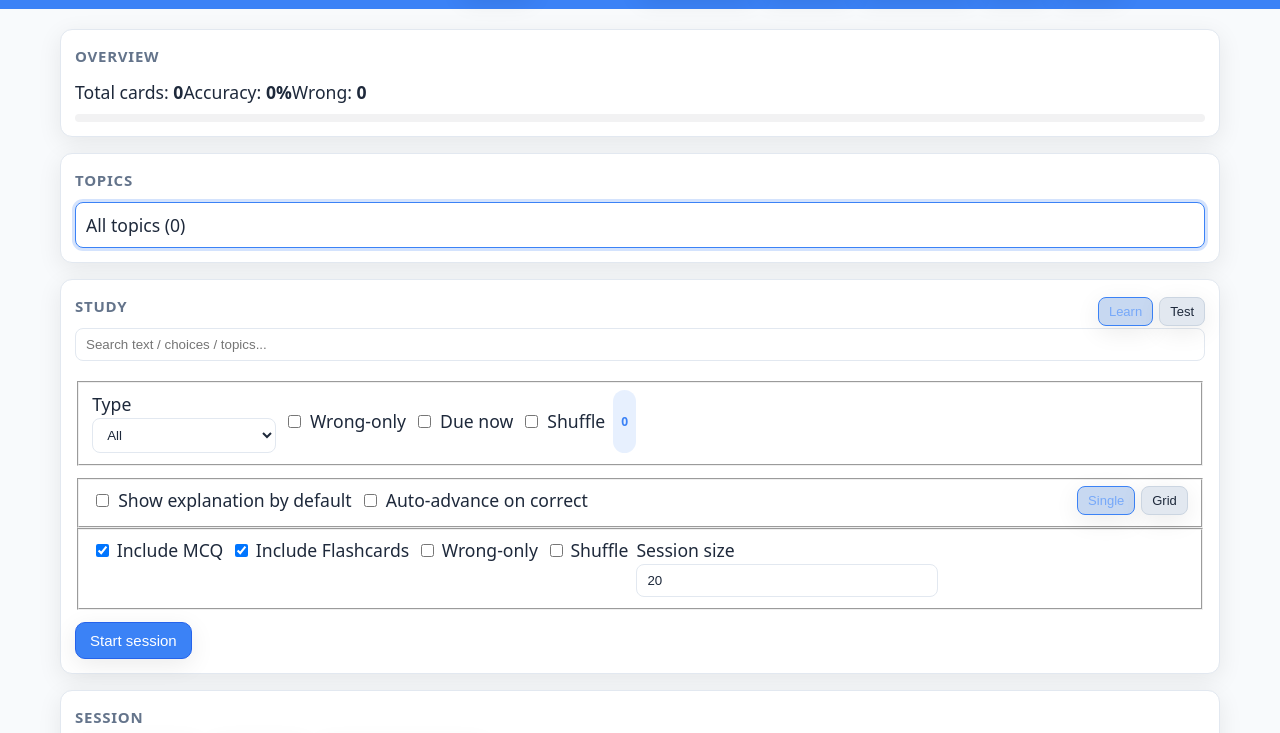
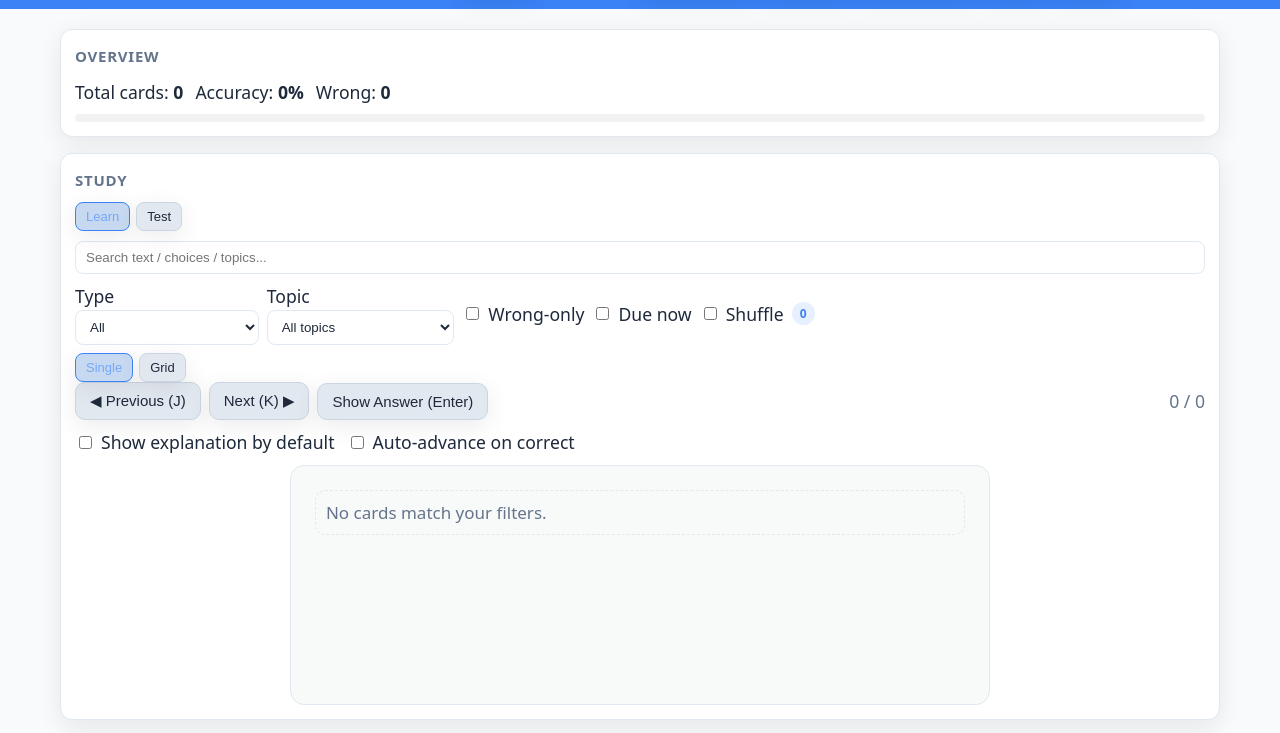
Before and after one commit to hxink1/cardcue, a plain HTML site: page study.html in a window 1280 px wide. Shown: the part 55-788 px from the top of the page. Drawn offline with nearby package versions, Linux system fonts and the light colour scheme.

Commit message:
Removed the massive topics list and integrated into the learn/study spot

```diff
--- a/study.html
+++ b/study.html
@@ -34,131 +34,118 @@
 </head>
 
 <body>
-    <!-- Logo and brand offset are read by shell.js -->
     <app-shell id="shell" data-logo="icons/favicon-32x32.png" data-brand-offset="12">
         <main class="app-main">
 
             <!-- Overview -->
             <section class="panel" aria-labelledby="h-overview">
                 <h2 id="h-overview" class="panel-title">Overview</h2>
-                <div class="stats row wrap">
+                <div class="stats" style="display:flex; gap:12px; flex-wrap:wrap;">
                     <span>Total cards: <strong id="stat-cards">0</strong></span>
                     <span>Accuracy: <strong id="stat-acc">0%</strong></span>
                     <span>Wrong: <strong id="stat-wrong">0</strong></span>
                 </div>
-                <div class="progress mt-2">
+                <div class="progress" style="margin-top:8px;">
                     <div id="meter-acc" class="progress-bar" style="width:0%"></div>
                 </div>
             </section>
 
-            <!-- Topics (shared for both modes) -->
-            <section class="panel" aria-labelledby="h-topics">
-                <h2 id="h-topics" class="panel-title">Topics</h2>
-                <ul id="topic-list" class="topic-list"></ul>
-            </section>
-
-            <!-- Unified Study Controls -->
+            <!-- Learn/Test unified -->
             <section class="panel" aria-labelledby="h-study">
-                <div class="row between center">
                 <h2 id="h-study" class="panel-title">Study</h2>
 
-                    <!-- Mode toggle -->
-                    <div class="tabbar" role="tablist" aria-label="Study mode">
-                        <button id="mode-learn" class="tab btn small active" aria-selected="true"
-                            aria-controls="learn-controls">Learn</button>
-                        <button id="mode-test" class="tab btn small" aria-selected="false"
-                            aria-controls="test-controls">Test</button>
-                    </div>
+                <!-- Tabs -->
+                <div class="tabbar" style="margin-top:4px; display:flex; gap:6px;">
+                    <button id="tab-learn" class="tab btn small active" aria-pressed="true">Learn</button>
+                    <button id="tab-test" class="tab btn small" aria-pressed="false">Test</button>
                 </div>
 
-                <!-- Learn controls -->
-                <form id="learn-controls" class="stack-3" role="region" aria-labelledby="h-study">
-                    <div class="field">
-                        <input id="learn-search" class="input" type="search"
-                            placeholder="Search text / choices / topics..." aria-label="Search cards" />
+                <!-- Shared filters -->
+                <div class="field" style="margin-top:10px;">
+                    <input id="learn-search" class="input" type="search" placeholder="Search text / choices / topics..."
+                        aria-label="Search cards" />
                 </div>
-
-                    <fieldset class="row wrap gap-2">
-                        <legend class="sr-only">Learn filters</legend>
+                <div class="field" style="display:flex;gap:8px;flex-wrap:wrap;align-items:center;">
                     <label>Type
-                            <select id="learn-type" class="input min-140">
+                        <select id="learn-type" class="input" style="min-width:140px">
                             <option value="">All</option>
                             <option value="flashcard">Flashcards</option>
                             <option value="mcq">MCQ</option>
+                        </select>
+                    </label>
+                    <!-- NEW: Topic dropdown -->
+                    <label>Topic
+                        <select id="topic-select" class="input" style="min-width:140px">
+                            <option value="__ALL__">All topics</option>
                         </select>
                     </label>
                     <label class="switch"><input type="checkbox" id="learn-wrong" /> Wrong-only</label>
                     <label class="switch"><input type="checkbox" id="learn-due" /> Due now</label>
                     <label class="switch"><input type="checkbox" id="learn-shuffle" /> Shuffle</label>
                     <span id="learn-count" class="badge" aria-live="polite">0</span>
-                    </fieldset>
+                </div>
 
-                    <!-- Viewer options -->
-                    <fieldset class="row wrap gap-2" aria-label="Viewer options">
-                        <legend class="sr-only">Viewer options</legend>
+                <!-- Learn UI -->
+                <div id="learn-ui">
+                    <div class="tabbar" style="margin-top:4px; display:flex; gap:6px;">
+                        <button id="tab-single" class="tab btn small active" aria-pressed="true">Single</button>
+                        <button id="tab-grid" class="tab btn small" aria-pressed="false">Grid</button>
+                    </div>
+
+                    <!-- Single mode -->
+                    <div id="learn-viewer">
+                        <div class="viewer-toolbar">
+                            <button id="v-prev" class="btn">◀ Previous (J)</button>
+                            <button id="v-next" class="btn">Next (K) ▶</button>
+                            <button id="v-peek" class="btn">Show Answer (Enter)</button>
+                            <span id="v-count" class="viewer-count">0 / 0</span>
+                        </div>
+                        <div class="field viewer-options"
+                            style="display:flex;gap:12px;align-items:center;margin:6px 0 8px;">
                             <label class="switch"><input type="checkbox" id="opt-show-exp" /> Show explanation by
                                 default</label>
                             <label class="switch"><input type="checkbox" id="opt-auto-adv" /> Auto-advance on
                                 correct</label>
-
-                        <div class="tabbar ml-auto" role="tablist" aria-label="Learn view">
-                            <button id="tab-single" class="tab btn small active" aria-pressed="true">Single</button>
-                            <button id="tab-grid" class="tab btn small" aria-pressed="false">Grid</button>
-                        </div>
-                    </fieldset>
-                </form>
-
-                <!-- Test controls -->
-                <form id="test-controls" class="stack-3" role="region" aria-labelledby="h-study" hidden>
-                    <fieldset class="row wrap gap-2">
-                        <legend class="sr-only">Test filters</legend>
-                        <label><input type="checkbox" id="inc-mcq" checked /> Include MCQ</label>
-                        <label><input type="checkbox" id="inc-flashcards" checked /> Include Flashcards</label>
-                        <label><input type="checkbox" id="wrong-only" /> Wrong-only</label>
-                        <label><input type="checkbox" id="shuffle" /> Shuffle</label>
-                        <label>Session size
-                            <input id="session-size" type="number" value="20" min="1" class="input min-100" />
-                        </label>
-                    </fieldset>
-
-                    <div class="row">
-                        <button id="btn-start" class="btn primary">Start session</button>
-                    </div>
-                </form>
-            </section>
-
-            <!-- Session: single output surface for Learn (single/grid) OR Test session -->
-            <section class="panel" aria-labelledby="h-session">
-                <h2 id="h-session" class="panel-title">Session</h2>
-
-                <!-- Learn: Single viewer (shown when Learn + Single is active) -->
-                <div id="learn-viewer" hidden>
-                    <div class="viewer-toolbar row gap-2">
-                        <button id="v-prev" class="btn">◀ Previous (J)</button>
-                        <button id="v-next" class="btn">Next (K) ▶</button>
-                        <button id="v-peek" class="btn">Show Answer (Enter)</button>
-                        <span id="v-count" class="viewer-count ml-auto">0 / 0</span>
                         </div>
                         <article id="v-card" class="card viewer-card reveal" tabindex="0" aria-live="polite"></article>
                     </div>
 
-                <!-- Learn: Grid viewer (shown when Learn + Grid is active) -->
+                    <!-- Grid mode -->
                     <div id="learn-grid" class="card-grid" hidden></div>
+                </div>
 
-                <!-- Test: Session engine UI -->
+                <!-- Test UI -->
+                <div id="test-ui" hidden>
+                    <div class="field"><label><input type="checkbox" id="inc-mcq" checked /> Include MCQ</label></div>
+                    <div class="field"><label><input type="checkbox" id="inc-flashcards" checked /> Include
+                            Flashcards</label></div>
+                    <div class="field"><label><input type="checkbox" id="wrong-only" /> Wrong-only</label></div>
+                    <div class="field"><label><input type="checkbox" id="shuffle" /> Shuffle</label></div>
+                    <div class="field">
+                        <label>Session size
+                            <input id="session-size" type="number" value="20" min="1" class="input" />
+                        </label>
+                    </div>
+                    <div class="field"><button id="btn-start" class="btn primary">Start session</button></div>
+                </div>
+            </section>
+
+            <!-- Session -->
+            <section class="panel" aria-labelledby="h-session">
+                <h2 id="h-session" class="panel-title">Session</h2>
                 <div id="session-empty">
                     <p class="placeholder">Start a session using the filters above.</p>
                 </div>
                 <div id="session-ui" hidden>
-                    <div class="stats row wrap gap-2">
+                    <div class="stats" style="display:flex;gap:12px;flex-wrap:wrap;">
                         <span>Card <strong id="sess-idx">0</strong> / <strong id="sess-total">0</strong></span>
                         <span>Correct: <strong id="sess-correct">0</strong></span>
                     </div>
-                    <div class="progress mt-2">
+                    <div class="progress" style="margin-top:6px;">
                         <div id="meter-progress" class="progress-bar" style="width:0%"></div>
                     </div>
-                    <div id="card" class="card mt-3 min-160"></div>
-                    <div class="row gap-2 mt-2">
+                    <div id="card" class="card" style="margin-top:12px;min-height:160px;"></div>
+                    <div class="field" style="margin-top:8px;">
                         <button id="btn-prev" class="btn">Previous</button>
                         <button id="btn-next" class="btn">Next</button>
                         <button id="btn-end" class="btn">End session</button>
@@ -168,7 +155,7 @@
 
         </main>
 
-        <footer class="app-footer small soft">
+        <footer class="app-footer" style="padding:12px 16px; opacity:0.8; font-size:12px;">
             <span id="app-meta"></span>
             <script>
                 window.addEventListener('DOMContentLoaded', () => {
@@ -182,19 +169,17 @@
     </app-shell>
 
     <script>
-        // ---- Page wiring (uses your existing App.* helpers) ----
         document.addEventListener('DOMContentLoaded', () => {
             App.initImportExportBindings();
             App.initStudyPage();
 
-            // Utility: currently active topic from legacy UL
+            /** NEW: topicActive prefers dropdown */
             const topicActive = () => {
-                const li = document.querySelector('#topic-list li.active');
-                const t = li ? li.getAttribute('data-topic') : '';
-                return (t && t !== '__ALL__') ? t : '';
+                const sel = document.getElementById('topic-select');
+                if (sel && sel.value && sel.value !== '__ALL__') return sel.value;
+                return '';
             };
 
-            // Elements
             const searchEl = document.getElementById('learn-search');
             const typeEl = document.getElementById('learn-type');
             const wrongEl = document.getElementById('learn-wrong');
@@ -202,12 +187,12 @@
             const shuffleEl = document.getElementById('learn-shuffle');
             const countEl = document.getElementById('learn-count');
 
-            // Single viewer bound to the shared Session area
+            /** Viewer */
             const viewer = App.createSingleViewer({
                 getFilters() {
                     const opts = {
                         search: searchEl.value.trim(),
-                        type: typeEl.value,                 // '' | 'flashcard' | 'mcq'
+                        type: typeEl.value,
                         topic: topicActive(),
                         wrongOnly: wrongEl.checked,
                         dueOnly: dueEl.checked,
@@ -226,7 +211,17 @@
                 }
             });
 
-            // Grid render
+            /** Populate Topic dropdown */
+            const topicSelect = document.getElementById('topic-select');
+            if (topicSelect) {
+                const topics = App.topicsList();
+                topicSelect.innerHTML = ['<option value="__ALL__">All topics</option>']
+                    .concat(topics.map(t => `<option value="${t}">${t}</option>`))
+                    .join('');
+                topicSelect.addEventListener('change', () => { viewer.apply(); renderGrid(); });
+            }
+
+            /** Grid rendering */
             function renderGrid() {
                 const esc = s => s ? s.replace(/[&<>"']/g, m => ({ '&': '&amp;', '<': '&lt;', '>': '&gt;', '"': '&quot;', "'": '&#39;' }[m])) : '';
                 const cards = App.filterDeck({
@@ -243,20 +238,19 @@
                     if (c.type === 'mcq') {
                         const letters = ['A', 'B', 'C', 'D'];
                         const opts = (c.choices || []).map((t, i) => `<div><strong>${letters[i] || ''}.</strong> ${esc(t || '')}</div>`).join('');
-                        return `<article class="card"><div class="meta"><span class="badge">${topics}</span><span class="badge">MCQ</span></div><div><strong>${esc(c.question || '')}</strong></div><div class="mt-1">${opts}</div></article>`;
+                        return `<article class="card"><div class="meta"><span class="badge">${topics}</span><span class="badge">MCQ</span></div><div><strong>${esc(c.question || '')}</strong></div><div style="margin-top:6px">${opts}</div></article>`;
                     }
                     return `<article class="card"><div class="meta"><span class="badge">${topics}</span><span class="badge">Flashcard</span></div><div><strong>Front</strong><div>${esc(c.front || '')}</div></div></article>`;
                 }).join('');
                 document.getElementById('learn-grid').innerHTML = html || '<div class="placeholder">No cards match your filters.</div>';
             }
 
-            // Mode + view switching (controls what appears inside Session)
-            function setViewMode(mode) {
+            /** Single/Grid switch */
+            function setMode(mode) {
                 const tabSingle = document.getElementById('tab-single');
                 const tabGrid = document.getElementById('tab-grid');
                 const wrapSingle = document.getElementById('learn-viewer');
                 const wrapGrid = document.getElementById('learn-grid');
-
                 const singleOn = (mode === 'single');
                 tabSingle.classList.toggle('active', singleOn);
                 tabGrid.classList.toggle('active', !singleOn);
@@ -268,68 +262,34 @@
                 if (singleOn) viewer.apply(); else renderGrid();
             }
 
-            function setStudyMode(which) {
-                const learnForm = document.getElementById('learn-controls');
-                const testForm = document.getElementById('test-controls');
-                const btnLearn = document.getElementById('mode-learn');
-                const btnTest = document.getElementById('mode-test');
-
-                const isLearn = (which === 'learn');
-                btnLearn.classList.toggle('active', isLearn);
-                btnTest.classList.toggle('active', !isLearn);
-                btnLearn.setAttribute('aria-selected', String(isLearn));
-                btnTest.setAttribute('aria-selected', String(!isLearn));
-
-                learnForm.hidden = !isLearn;
-                testForm.hidden = isLearn;
-
-                // Session area visibility:
-                // - Learn mode shows learn-viewer or learn-grid, hides test session UI
-                // - Test mode hides learn viewers and shows the session placeholders
-                document.getElementById('learn-viewer').hidden = !isLearn || (App.viewMode.get() !== 'single');
-                document.getElementById('learn-grid').hidden = !isLearn || (App.viewMode.get() === 'single');
-
-                const sessEmpty = document.getElementById('session-empty');
-                const sessUI = document.getElementById('session-ui');
-                if (isLearn) {
-                    // Hide test session widgets until a test actually starts
-                    sessUI.hidden = true;
-                    // In learn mode, if no learn content yet, keep empty placeholder hidden
-                    sessEmpty.hidden = true;
-                    // Render current learn view
-                    if (App.viewMode.get() === 'single') viewer.apply(); else renderGrid();
-                } else {
-                    // Test mode: show the empty-state until Start
-                    sessEmpty.hidden = false;
-                    // Hide learn viewers
-                    document.getElementById('learn-viewer').hidden = true;
-                    document.getElementById('learn-grid').hidden = true;
-                }
-            }
-
-            // Inputs that affect learn rendering
             [searchEl, typeEl, wrongEl, dueEl, shuffleEl].forEach(el => {
                 el.addEventListener('input', () => { viewer.apply(); renderGrid(); });
                 el.addEventListener('change', () => { viewer.apply(); renderGrid(); });
             });
 
-            // Topic clicks refresh both learn views
-            document.getElementById('topic-list').addEventListener('click', (e) => {
-                if (e.target.tagName === 'LI') { setTimeout(() => { viewer.apply(); renderGrid(); }, 0); }
+            document.getElementById('tab-single').addEventListener('click', () => setMode('single'));
+            document.getElementById('tab-grid').addEventListener('click', () => setMode('grid'));
+
+            setMode(App.viewMode.get());
+            viewer.apply();
+
+            /** Tab switch Learn/Test */
+            const tabLearn = document.getElementById('tab-learn');
+            const tabTest = document.getElementById('tab-test');
+            const learnUI = document.getElementById('learn-ui');
+            const testUI = document.getElementById('test-ui');
+            tabLearn.addEventListener('click', () => {
+                tabLearn.classList.add('active');
+                tabTest.classList.remove('active');
+                learnUI.hidden = false;
+                testUI.hidden = true;
             });
-
-            // Learn view toggles
-            document.getElementById('tab-single').addEventListener('click', () => setViewMode('single'));
-            document.getElementById('tab-grid').addEventListener('click', () => setViewMode('grid'));
-
-            // Mode toggles
-            document.getElementById('mode-learn').addEventListener('click', () => setStudyMode('learn'));
-            document.getElementById('mode-test').addEventListener('click', () => setStudyMode('test'));
-
-            // Initial state
-            setViewMode(App.viewMode.get());   // 'single' | 'grid'
-            setStudyMode('learn');             // default landing
-            viewer.apply();
+            tabTest.addEventListener('click', () => {
+                tabTest.classList.add('active');
+                tabLearn.classList.remove('active');
+                learnUI.hidden = true;
+                testUI.hidden = false;
+            });
         });
     </script>
 </body>
```
Lines whose indentation alone changed are shown as unchanged.
